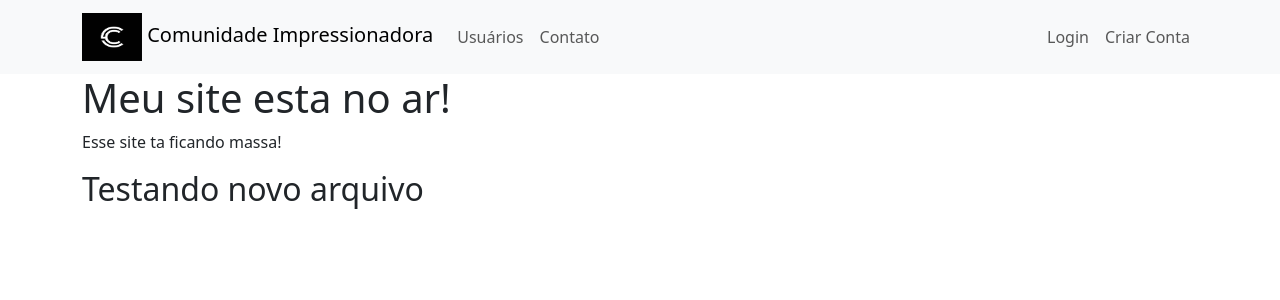
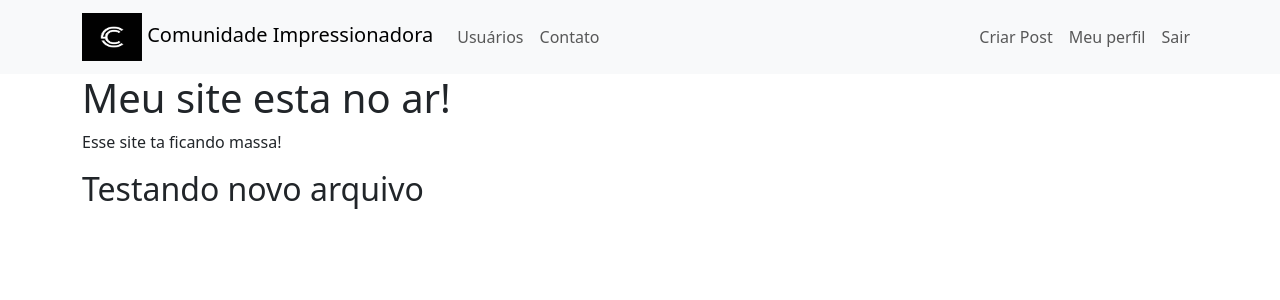
Before and after one commit to lucasamaral296/sitecomunidadeFLASK, a Flask app: page / in a window 1280 px wide. Shown: the top 300 px of the page. Run offline with Flask 3, Linux system fonts and the light colour scheme; a user stored in the database is signed in.

Commit message:
adicionando perfil,criar post e opção de sair. e editando no navbar

```diff
--- a/comunidadeimpressionadora/routes.py
+++ b/comunidadeimpressionadora/routes.py
@@ -2,7 +2,7 @@ from flask import render_template, request, redirect, flash, url_for
 from comunidadeimpressionadora import app, database, bcrypt
 from comunidadeimpressionadora.forms import FormLogin, FormCriarConta
 from comunidadeimpressionadora.models import Usuario
-from flask_login import login_user
+from flask_login import login_user, logout_user, current_user
 
 lista_usuarios = ['Lira', 'João', 'Alon', 'Alessandra', 'Amanda']
 
@@ -47,3 +47,20 @@ def login():
         flash(f'Conta criada para o e-mail: {form_criarconta.email.data}', 'alert-success')
         return redirect(url_for('home'))
     return render_template('login.html', form_login=form_login, form_criarconta=form_criarconta)
+
+
+@app.route('/sair')
+def sair():
+    logout_user()
+    flash('Logout feito com sucesso.', 'alert-success')
+    return redirect((url_for('home')))
+
+
+@app.route('/perfil')
+def perfil():
+    return render_template('perfil.html')
+
+
+@app.route('/post/criar')
+def criar_post():
+    return render_template('criarpost.html')
--- a/comunidadeimpressionadora/templates/navbar.html
+++ b/comunidadeimpressionadora/templates/navbar.html
@@ -17,12 +17,24 @@
         </li>
       </ul>
       <ul class="navbar-nav">
+        {% if current_user.is_authenticated %}
+           <li class="nav-item">
+            <a class="nav-link" href="{{ url_for('criar_post') }}">Criar Post</a>
+            </li>
+            <li class="nav-item">
+                <a class="nav-link" href="{{ url_for('perfil') }}">Meu perfil</a>
+            </li>
+            <li class="nav-item">
+                  <a class="nav-link" href="{{ url_for('sair') }}">Sair</a>
+            </li>
+        {% else %}
           <li class="nav-item">
             <a class="nav-link" href="{{ url_for('login') }}">Login</a>
           </li>
           <li class="nav-item">
             <a class="nav-link" href="{{ url_for('login') }}">Criar Conta</a>
           </li>
+        {% endif %}
       </ul>
     </div>
   </div>
```
Also changed, not shown: comunidadeimpressionadora/templates/criarpost.html (added, +7 -0 lines), comunidadeimpressionadora/templates/perfil.html (added, +7 -0 lines). Lines whose indentation alone changed are shown as unchanged.
